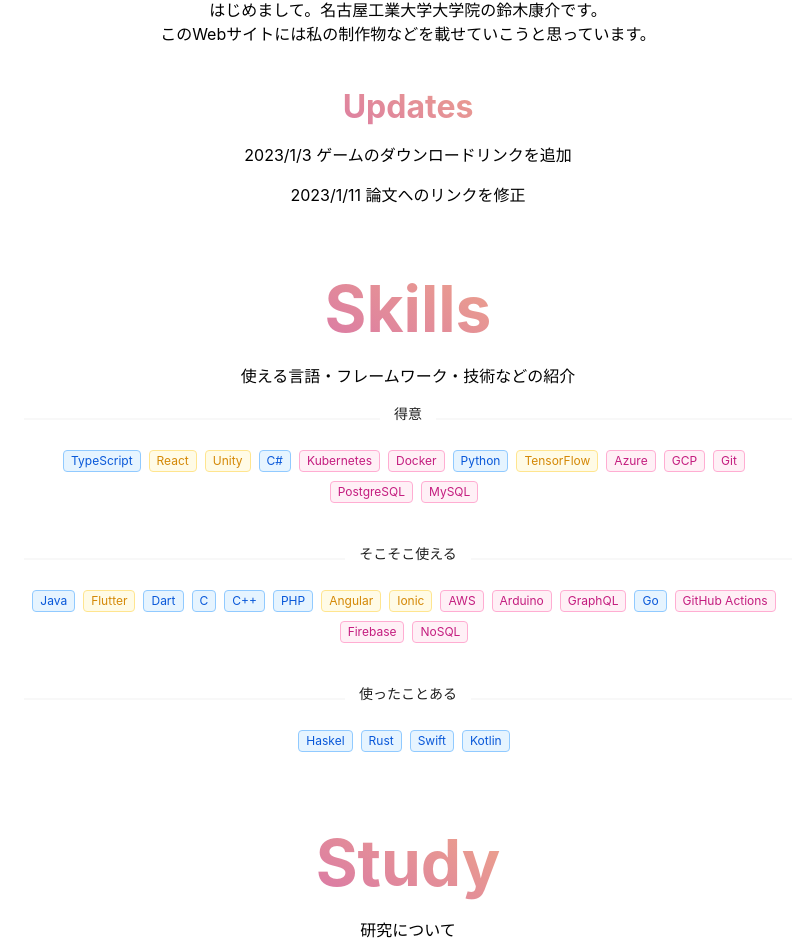
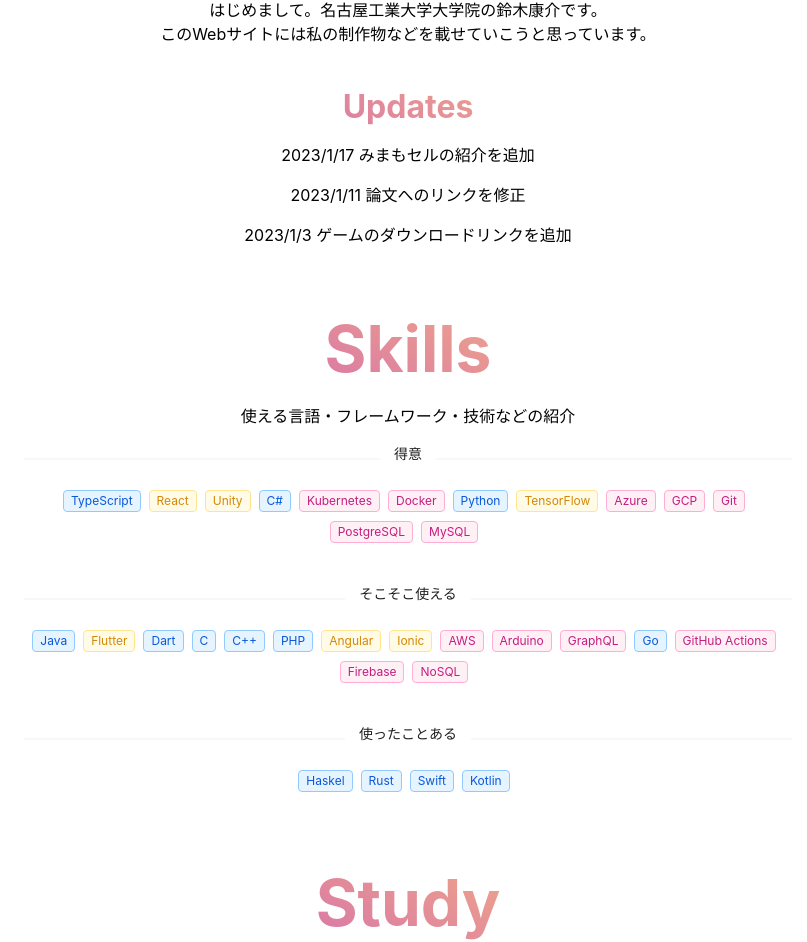
Before and after one commit to suzuki764/portfolio, a Next.js app: page / in a window 1280 px wide. Shown: the part 991-1933 px from the top of the page, without its empty margins (232-1039 px from the left). Built offline with nearby package versions, Linux system fonts and the light colour scheme; no server answers.

Commit message:
Updatesを更新

```diff
--- a/components/About.tsx
+++ b/components/About.tsx
@@ -18,8 +18,9 @@ export function About() {
       </p>
 
       <h4 className={styles.title}>Updates</h4>
+      <p>2023/1/17 みまもセルの紹介を追加</p>
+      <p>2023/1/11 論文へのリンクを修正</p>
       <p>2023/1/3 ゲームのダウンロードリンクを追加</p>
-      <p>2023/1/11 論文へのリンクを修正</p>
 
       <h3 className={styles.title}>Skills</h3>
       <p>使える言語・フレームワーク・技術などの紹介</p>
```
